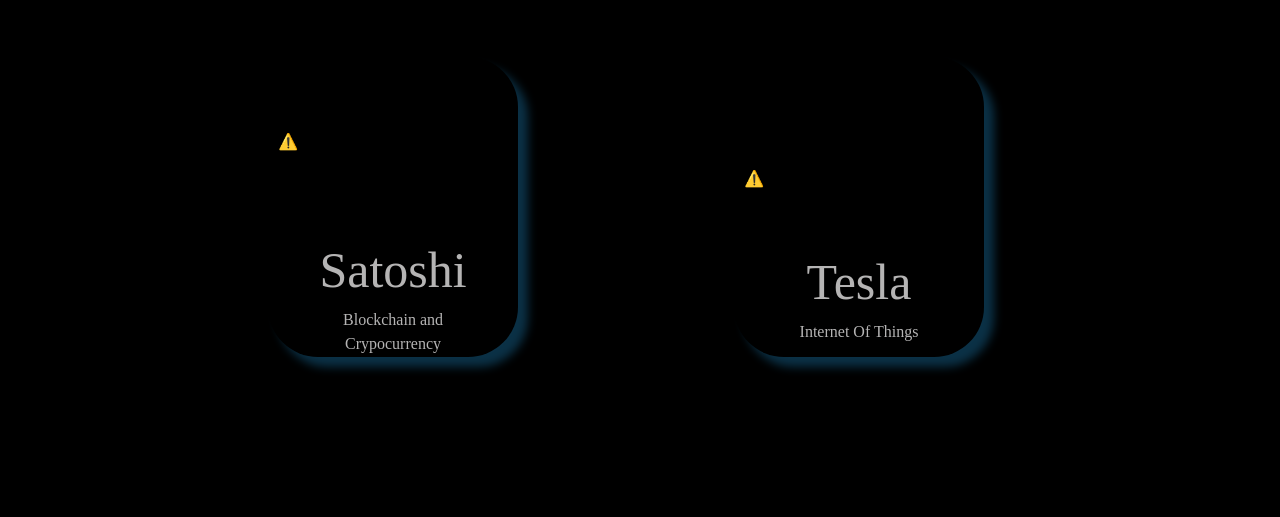
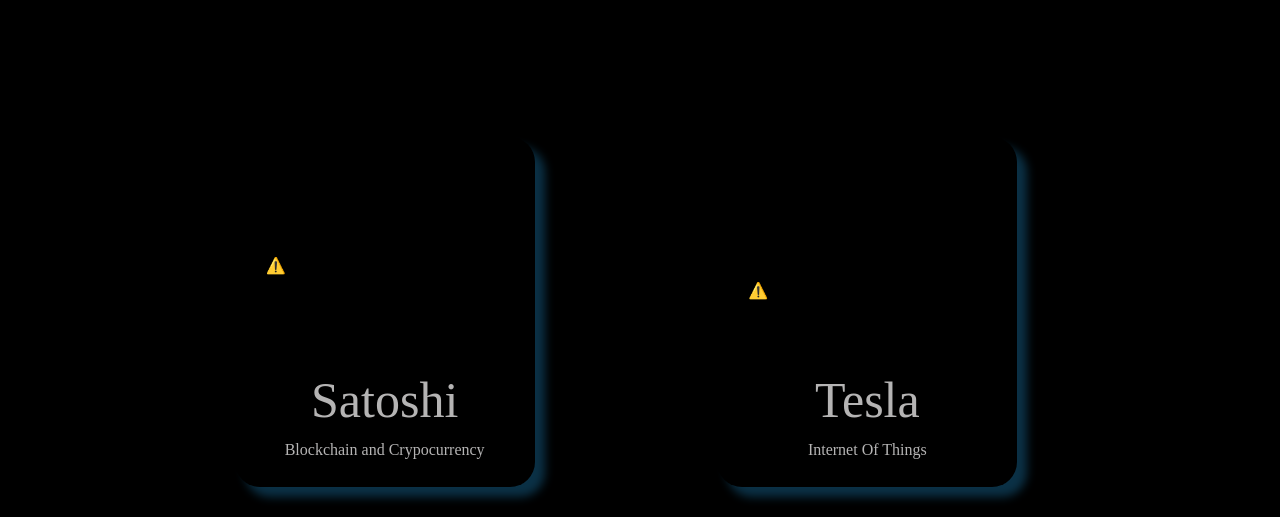
Before and after one commit to subrabala/NTL, a plain HTML site: page cards.html in a window 1280 px wide. Shown: the part 533-1050 px from the top of the page. Before the commit the page ends 920 px from the top, so only its background shows below. Drawn offline with nearby package versions, Linux system fonts and the light colour scheme; no server answers.

Commit message:
Updated cards and NTL logo homepage

```diff
--- a/cards.css
+++ b/cards.css
@@ -16,7 +16,7 @@
 }
 .bottom {
   position: absolute;
-  top: 70%;
+  top: 80%;
   display: flex;
   width: 85%;
   justify-content: space-evenly;
@@ -25,14 +25,14 @@
 .card {
   padding: 30px;
   text-align: center;
-  padding-top: none;
-  width: 250px;
-  height: 300px;
+  padding-top: 50px;
+  width: 300px;
+  height: 350px;
   margin: 30px;
   background-color: #000000;
   box-shadow: #1e83bd5f 10px 10px 10px;
   color: white;
-  border-radius: 50px;
+  border-radius: 25px;
   font-family: "Poppins", sans-serif;
   font-weight: lighter;
   justify-content: center;
@@ -42,7 +42,7 @@
 
 .lot {
   position: relative;
-  width: 122%;
+  width: 100%;
   height: 20%;
   margin-bottom: 100px;
 }
--- a/cards.html
+++ b/cards.html
@@ -21,7 +21,7 @@
     <div class="container-fluid firstpage">
         <div class="navbar  navbar-expand-lg navigation">
             <div class="container">
-                <a class="navbar-brand text-light d-flex" href="#"><img src="assets/logo.png" class="logo"></a>
+                <a class="navbar-brand text-light d-flex" href="index.html"><img src="assets/logo.png" class="logo"></a>
                 <button class="navbar-toggler" type="button" data-bs-toggle="collapse" data-bs-target="#navbarSupportedContent" aria-controls="navbarSupportedContent" aria-expanded="false" aria-label="Toggle navigation">
                     <span class="navbar-toggler-icon"></span>
                 </button>
```
Also changed, not shown: carousel.html (+1 -1 lines), index.html (+1 -1 lines), login.html (+1 -1 lines).
